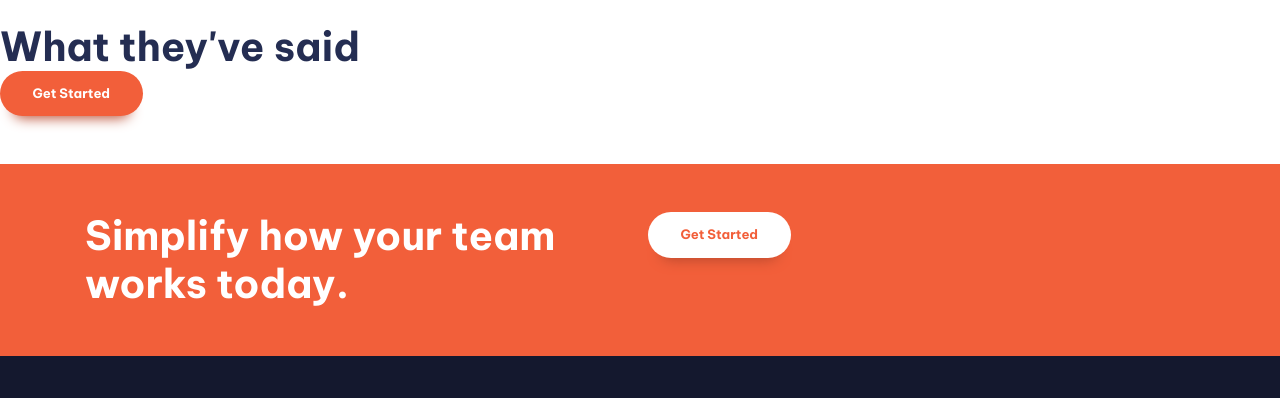
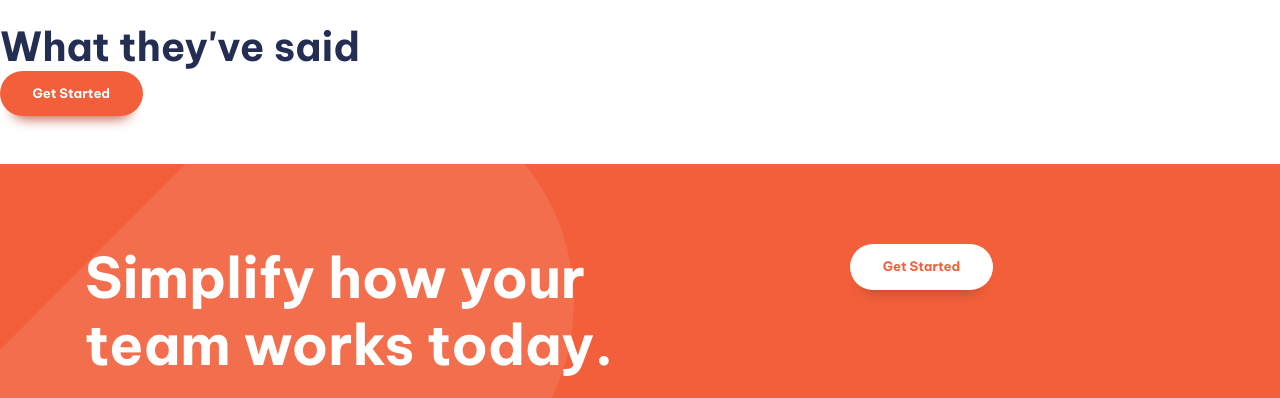
Before and after one commit to Milltiades/HTML-CSS-, a website built with Vite: page index.html in a window 1280 px wide. Shown: the part 1411-1809 px from the top of the page. Built offline with nearby package versions, Linux system fonts and the light colour scheme.

Commit message:
work with cta part 6

```diff
--- a/index.html
+++ b/index.html
@@ -122,16 +122,16 @@
         <button class="button">Get Started</button>
       </section>
 
-      <section class="cta | padding-block-700 bg-accent-400 text-neutral-100">
+      <section class="cta | padding-block-900 bg-accent-400 text-neutral-100">
         <div class="container">
-          <div class="even-columns">
+          <div class="even-columns vertical-align-center-md">
             <div>
-              <p class="fs-secondary-heading fw-bold">
+              <p class="fs-primary-heading fw-bold">
                 Simplify how your team works today.
               </p>
             </div>
-            <div>
-              <button class="button" data-type="inverted">Get Started</button>
+            <div class="justify-self-end-md">
+              <button class="button " data-type="inverted">Get Started</button>
             </div>
           </div>
         </div>
--- a/style.css
+++ b/style.css
@@ -122,25 +122,10 @@ svg {
 }
 
 
-.container {
-  --max-width: 1110px;
-  --padding: 1rem;
 
-  width: min(var(--max-width), 100% - (var(--padding) * 2));
-  margin-inline: auto;
-}
 
-.even-columns {
-  display: grid;
-  gap: 1rem;
-}
 
-@media (min-width: 50em) {
-  .even-columns {
-    grid-auto-flow: column;
-    grid-auto-columns: 1fr;
-  }
-}
+
 
 /* general styling */
 
@@ -227,6 +212,7 @@ p[data-width= "wide"] {
 
 @media (max-width: 50em) {
   .primary-navigation {
+    z-index: 100;
     display: none;
     padding: var(--size-700);
     position: fixed;
@@ -278,6 +264,31 @@ p[data-width= "wide"] {
 }
 
 
+/* cta */
+
+.cta {
+  position: relative;
+  isolation: isolate;
+  text-align: center;
+}
+
+@media (min-width: 50em) {
+  .cta {
+    text-align: left;
+  }
+}
+
+.cta::before {
+  content: '';
+  position: absolute;
+  z-index: -1;
+  inset: 0;
+  background-image: url('images/bg-tablet-pattern.svg'), url('images/bg-tablet-pattern.svg');
+  background-position: -15rem -5rem, 80rem -42rem;
+  background-repeat: no-repeat;
+  opacity: 0.1;
+
+}
 
 
 /* Utility classes */
@@ -372,3 +383,38 @@ p[data-width= "wide"] {
     display: inline-flex;
   }
 }
+
+.container {
+  --max-width: 1110px;
+  --padding: 1rem;
+
+  width: min(var(--max-width), 100% - (var(--padding) * 2));
+  margin-inline: auto;
+}
+
+.even-columns {
+  display: grid;
+  gap: 1rem;
+}
+
+@media (min-width: 50em) {
+  .even-columns {
+    grid-auto-flow: column;
+    grid-auto-columns: 1fr;
+  }
+}
+
+.vertical-align-center {
+  align-items: center;
+}
+
+.justify-self-end {
+  justify-self: end;
+}
+
+
+@media (min-width:50em) {
+  .justify-self-end-md {
+    justify-self: center;
+  }
+}
```
